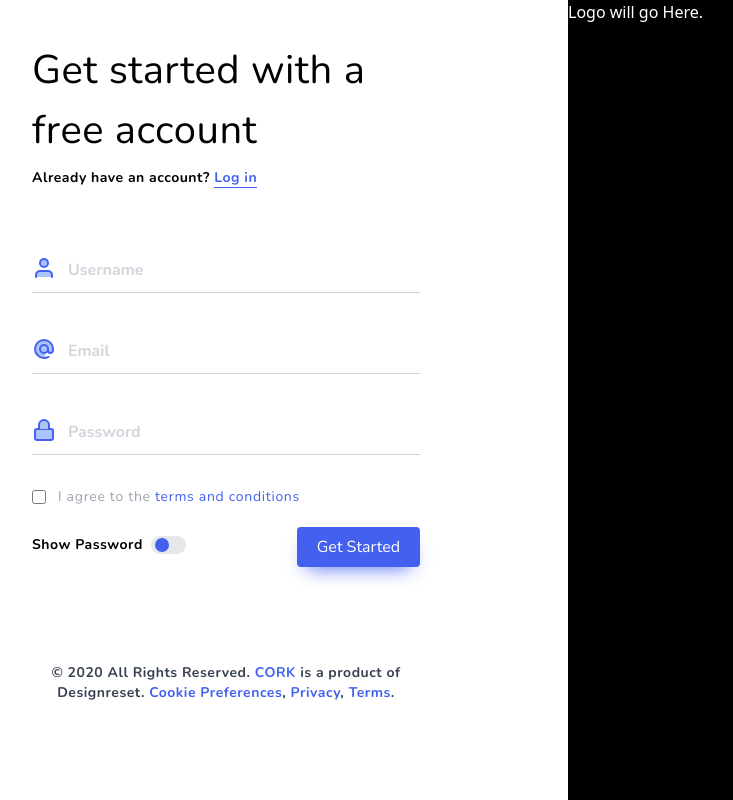
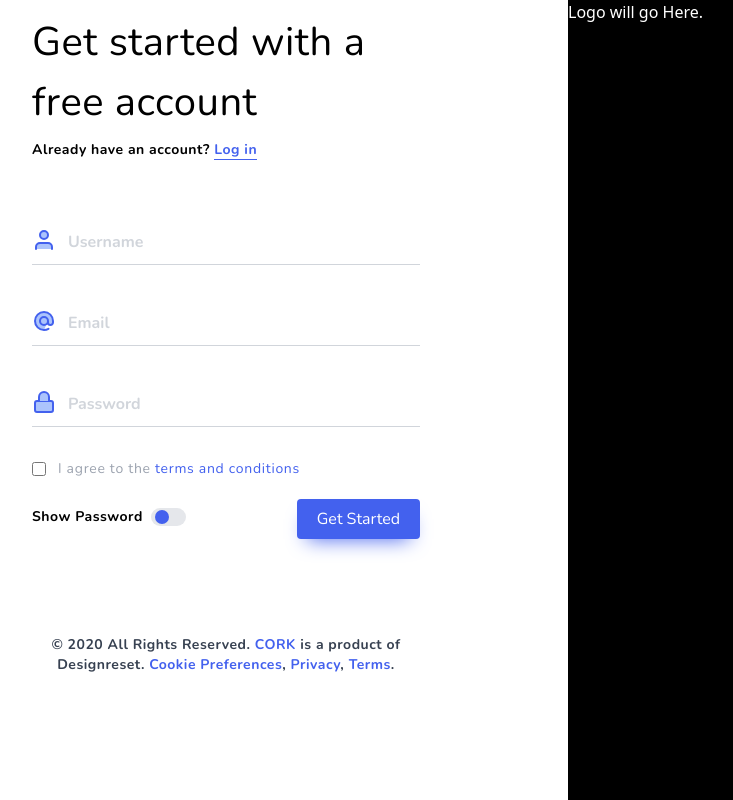
Before and after one commit to striver01/devslane_project, a React (Create React App) app: page /signup in a window 1280 px wide. Shown: the whole page, without its empty margins (116-849 px from the left). Built offline with nearby package versions, Linux system fonts and the light colour scheme.

Commit message:
changed some padding in signup and login page

```diff
--- a/src/Pages/Login.page.tsx
+++ b/src/Pages/Login.page.tsx
@@ -24,7 +24,7 @@ const Login: FC<Props> = (props) => {
   });
   return (
     <form
-      className="flex flex-col justify-center pt-10 px-11 pb-3 h-full items-center flex-1 tracking-widem font-nunito"
+      className="flex flex-col justify-center 2xl:pt-10 px-11 2xl:pb-3 py-3 h-full items-center flex-1 tracking-widem font-nunito"
       onSubmit={myform.handleSubmit}
     >
       <div className="h-full">
--- a/src/Pages/Signup.page.tsx
+++ b/src/Pages/Signup.page.tsx
@@ -34,7 +34,7 @@ const Signup: FC<Props> = (props) => {
     //     <span className="text-blue-500">Go to Dashboard</span>
     //   </Link>
     <form
-      className="flex flex-col justify-center px-11 py-10 h-full items-center flex-1 tracking-widem font-nunito"
+      className="flex flex-col justify-center 2xl:pt-10 px-11 2xl:pb-3 py-3 h-full items-center flex-1 tracking-widem font-nunito"
       onSubmit={myform.handleSubmit}
     >
       <div className="h-full">
```
